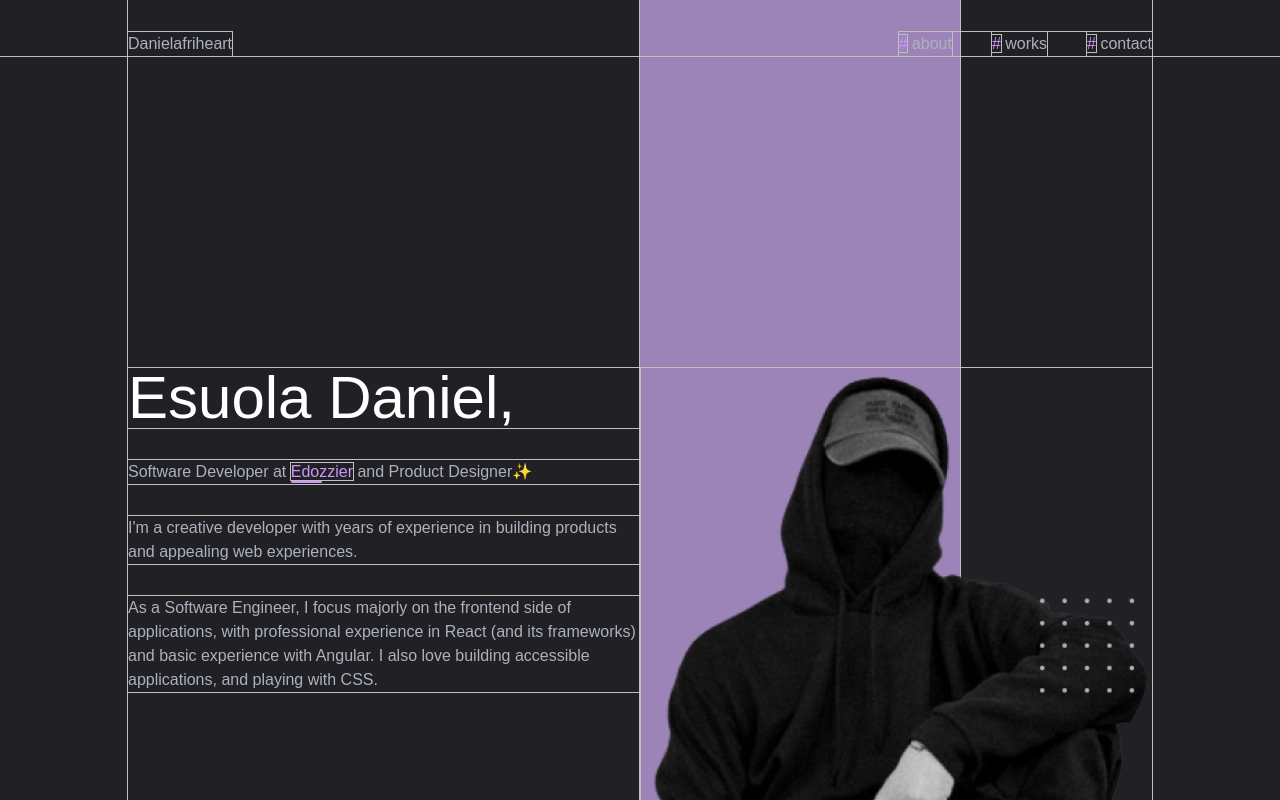
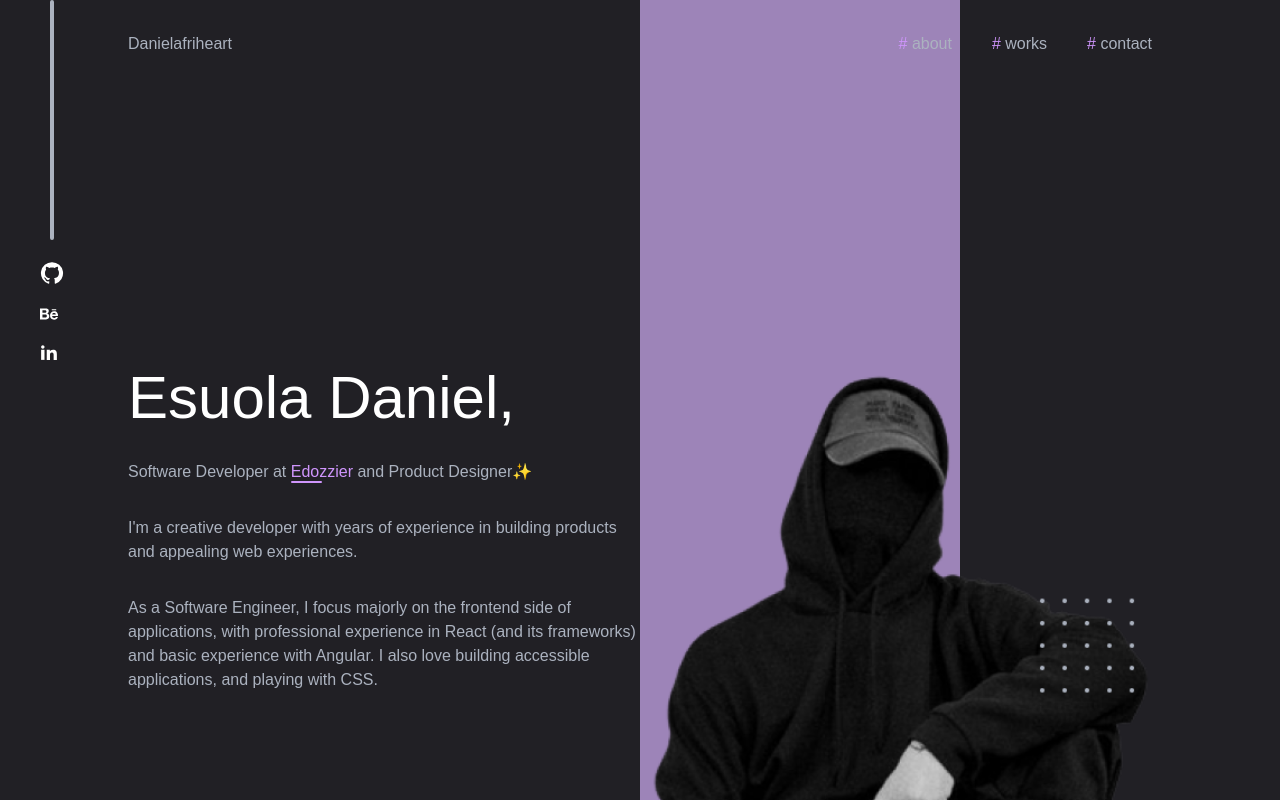
Before and after one commit to danielafriheart/danielafriheartt, a React (Create React App) app: page /about in a window 1280 px wide. Built offline with nearby package versions, Linux system fonts and the light colour scheme.

Commit message:
side social bars added

```diff
--- a/package.json
+++ b/package.json
@@ -12,6 +12,7 @@
     "@testing-library/user-event": "^13.5.0",
     "react": "^18.2.0",
     "react-dom": "^18.2.0",
+    "react-icons": "^4.7.1",
     "react-router-dom": "^6.4.5",
     "react-scripts": "5.0.1",
     "web-vitals": "^2.1.4"
--- a/src/components/Hero.js
+++ b/src/components/Hero.js
@@ -1,9 +1,14 @@
 import React from 'react'
-import { Link } from 'react-router-dom'
+import SideNav from './SideNav';
+// Image =============================>>>>>>>>>>>>>
 import heroImg from "../assets/img/heroImg.png";
+// ===================================>>>>>>>>>>>>>
+
 
 function Hero() {
     return (
+        <>
+            <SideNav />
             <div className='flex justify-center items-end bg-gray-100 relative'>
                 <div className="rectangle h-full w-[20em] bg-primary-100 lg:right-[20em] md:right-[10em] sm:right-[5em] absolute z-10"></div>
 
@@ -13,7 +18,7 @@ function Hero() {
                         <div className="gap-8 flex flex-col">
                             <h1 className='text-6xl'>Esuola Daniel,</h1>
                             <p className='text-gray'>
-                            Software Developer at <a href="https://edozzier.com/" target='_blank' className='text-primary link relative'>Edozzier</a> and Product Designer✨
+                                Software Developer at <a href="https://edozzier.com/" rel="noopener noreferrer" target='_blank' className='text-primary link relative'>Edozzier</a> and Product Designer✨
                             </p>
                             <p className='text-gray'>
                                 I'm a creative developer with years of experience in building products and appealing web experiences.
@@ -33,6 +38,8 @@ function Hero() {
 
                 </div>
             </div >
+        </>
+
     )
 }
 
--- a/src/components/Navbar.js
+++ b/src/components/Navbar.js
@@ -2,7 +2,6 @@ import React from 'react'
 import { Link, NavLink } from "react-router-dom"
 import MenuTwoToneIcon from '@mui/icons-material/MenuTwoTone';
 import CloseTwoToneIcon from '@mui/icons-material/CloseTwoTone';
-import { ListItemButton } from '@mui/material';
 
 
 function Navbar() {
--- /dev/null
+++ b/src/components/SideNav.js
@@ -0,0 +1,24 @@
+import React from 'react'
+import { Link } from 'react-router-dom';
+// Icons =============================>>>>>>>>>>>>>
+import GitHubIcon from '@mui/icons-material/GitHub';
+import { BsBehance } from 'react-icons/bs';
+import { ImLinkedin2 } from 'react-icons/im';
+// import {IoLogoFigma} from 'react-icons/io';
+// ====================================>>>>>>>>>>>>>
+
+function SideNav() {
+    return (
+        <div className='fixed z-10 flex flex-col items-center ml-10'>
+            <p className='line bg-gray'></p>
+            <div className="flex flex-col gap-5">
+                <Link to='.com' className=''><GitHubIcon /></Link>
+                <Link to='.com' className=''><BsBehance fontSize='large' className='text-red-500'/></Link>
+                <Link to='.com' className=''><ImLinkedin2 fontSize='large' /></Link>
+            </div>
+
+        </div>
+    )
+}
+
+export default SideNav
--- a/src/index.css
+++ b/src/index.css
@@ -6,7 +6,7 @@
 
 * {
   color: white;
-  outline: 1px solid silver;
+  /* outline: 1px solid silver; */
 }
 
 body {
@@ -31,6 +31,11 @@ h2 {
   @apply w-[100%] duration-300
 }
 
+/* Sidenav social links */
+.line {
+  @apply content-[''] h-[15em] w-1 rounded-full mb-5
+}
+
 /* .luminousity{
   filter: invert(30%);
 } */
```
Also changed, not shown: 1 other file (tests, documents, lock files or other folders). Lines whose indentation alone changed are shown as unchanged.
